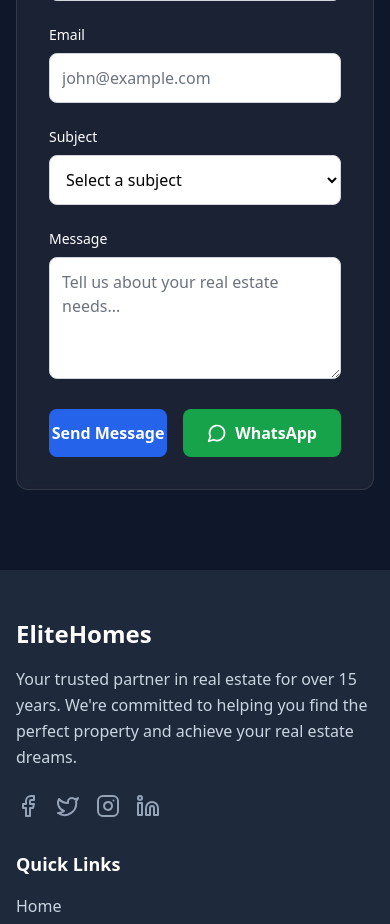
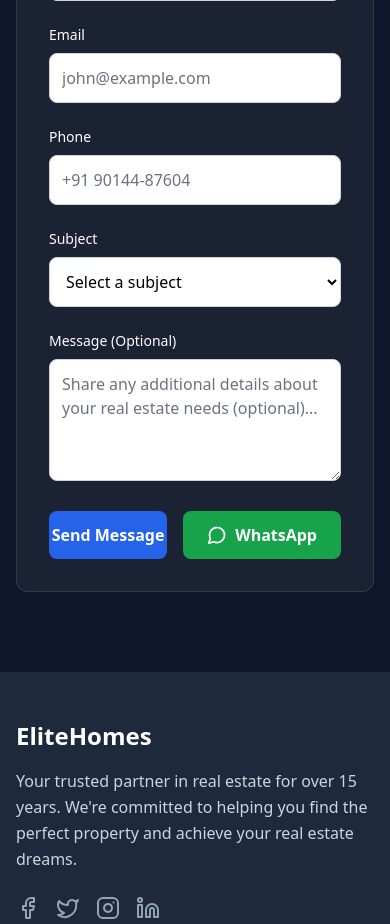
Before and after one commit to Babu-Kottacheruvu/my-start-Up-elite-home, a React (Vite) app: page / in a window 390 px wide. Shown: the part 6120-7044 px from the top of the page. Built offline with nearby package versions, Linux system fonts and the light colour scheme.

Commit message:
phone number is added

```diff
--- a/src/components/Contact.tsx
+++ b/src/components/Contact.tsx
@@ -1,4 +1,3 @@
-
 import React, { useState } from 'react';
 import { Phone, Mail, MapPin, Clock, MessageCircle } from 'lucide-react';
 import { useToast } from "@/hooks/use-toast";
@@ -9,6 +8,7 @@ const Contact = () => {
     firstName: '',
     lastName: '',
     email: '',
+    phoneNumber: '',
     subject: '',
     message: ''
   });
@@ -32,6 +32,7 @@ const Contact = () => {
       const body = encodeURIComponent(
         `Name: ${formData.firstName} ${formData.lastName}\n` +
         `Email: ${formData.email}\n` +
+        `Phone: ${formData.phoneNumber}\n` +
         `Subject: ${formData.subject}\n\n` +
         `Message:\n${formData.message}`
       );
@@ -51,6 +52,7 @@ const Contact = () => {
         firstName: '',
         lastName: '',
         email: '',
+        phoneNumber: '',
         subject: '',
         message: ''
       });
@@ -187,6 +189,20 @@ const Contact = () => {
               </div>
 
               <div>
+                <label className="block text-sm font-medium mb-2">Phone</label>
+                <input
+                  type="tel"
+                  name="phoneNumber"
+                  value={formData.phoneNumber}
+                  onChange={handleInputChange}
+                  required
+                  pattern="[0-9+\s\-()]*"
+                  className="w-full p-3 rounded-lg bg-white border border-gray-300 text-black placeholder-gray-500 focus:outline-none focus:ring-2 focus:ring-blue-400"
+                  placeholder="+91 90144-87604"
+                />
+              </div>
+
+              <div>
                 <label className="block text-sm font-medium mb-2">Subject</label>
                 <select
                   name="subject"
@@ -204,15 +220,14 @@ const Contact = () => {
               </div>
 
               <div>
-                <label className="block text-sm font-medium mb-2">Message</label>
+                <label className="block text-sm font-medium mb-2">Message (Optional)</label>
                 <textarea
                   rows={4}
                   name="message"
                   value={formData.message}
                   onChange={handleInputChange}
-                  required
                   className="w-full p-3 rounded-lg bg-white border border-gray-300 text-black placeholder-gray-500 focus:outline-none focus:ring-2 focus:ring-blue-400"
-                  placeholder="Tell us about your real estate needs..."
+                  placeholder="Share any additional details about your real estate needs (optional)..."
                 ></textarea>
               </div>
 
```
